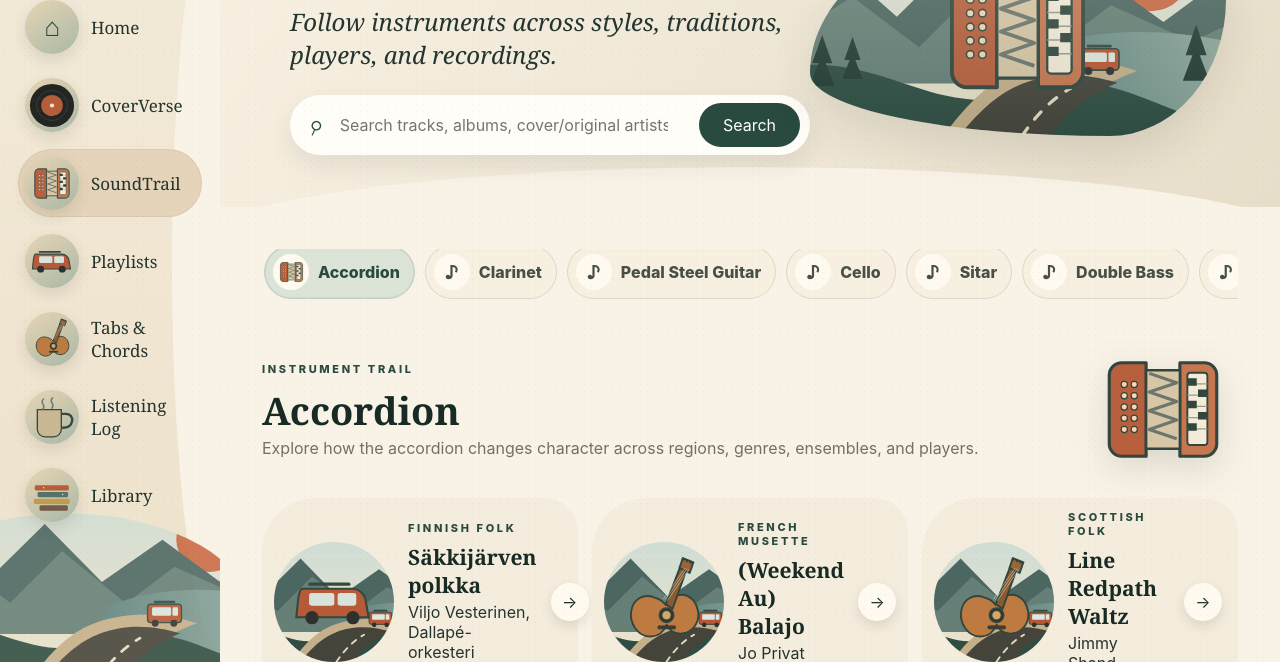
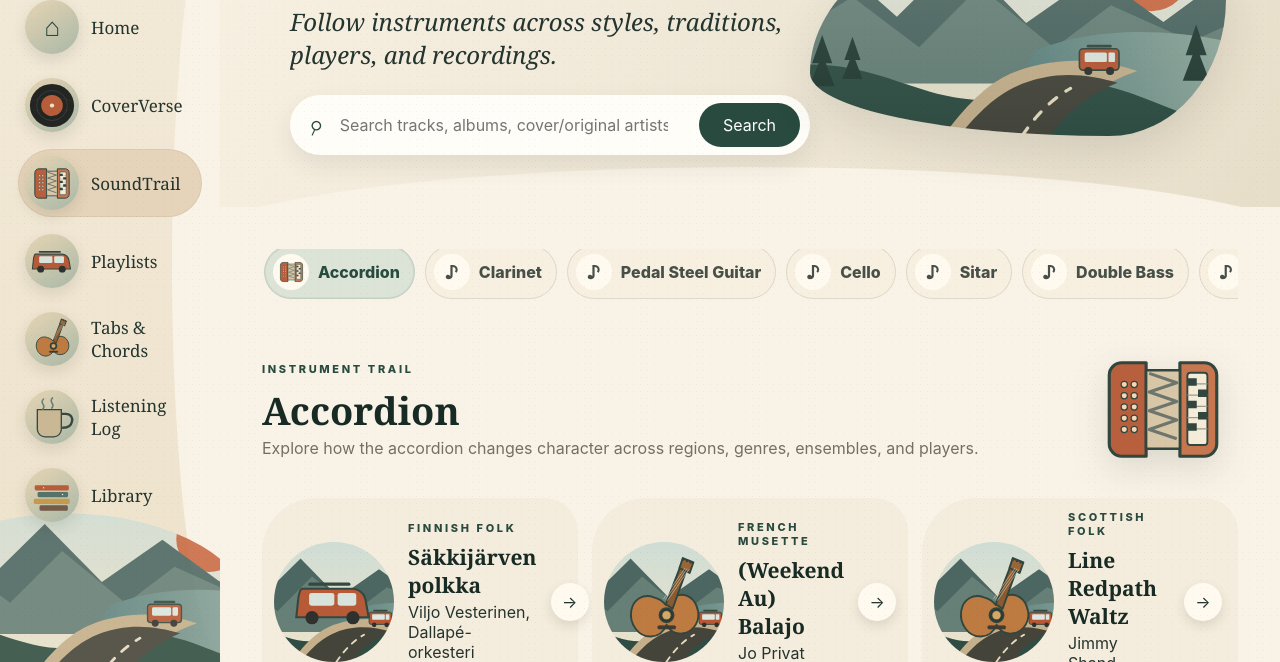
Before and after one commit to tpoirier1969/MusicVerse, a website built with Vite: page index.html in a window 1280 px wide. Both pictures are taken after a click on the link "SoundTrail". Shown: the part 137-799 px from the top of the page. Built offline with nearby package versions, Linux system fonts and the light colour scheme.

Commit message:
Keep SoundTrail hero instrument-neutral

```diff
--- a/src/styles.css
+++ b/src/styles.css
@@ -179,7 +179,7 @@ h1,h2,h3 { font-family:Georgia,serif; color:#172a24; }
 .track-table-wrap{padding:24px;overflow:hidden}.album-track-table{display:grid;overflow-x:auto}.album-track-head,.album-track-row{min-width:1060px;display:grid;grid-template-columns:42px minmax(210px,1.35fr) minmax(150px,.9fr) 72px minmax(240px,1.45fr) 270px;gap:12px;align-items:center;padding:11px 8px}
 .album-track-head{font-size:10px;text-transform:uppercase;letter-spacing:.08em;font-weight:900;color:var(--muted);border-bottom:1px solid rgba(36,52,47,.14)}
 .album-track-row{border-bottom:1px solid rgba(36,52,47,.08);font-size:14px}.album-track-title{display:grid;grid-template-columns:46px minmax(0,1fr);gap:10px;align-items:center}.album-track-art{width:44px;height:44px;border-radius:9px;overflow:hidden;background:#e6ddcf}.album-track-art img{width:100%;height:100%;object-fit:cover;display:block}.album-track-row:last-child{border-bottom:0}.album-track-row.is-search-hit{background:#f5e5cf;border-radius:14px}.album-track-row strong{font-family:Georgia,serif;font-size:16px}.album-track-row small{display:block;color:var(--muted);margin-top:2px}.track-match-label{display:inline-block;margin-left:7px;font-style:normal;font-size:9px;font-weight:900;text-transform:uppercase;letter-spacing:.06em;color:#7e3d27;background:#f1cdb5;border-radius:999px;padding:3px 6px;vertical-align:2px}.detail-search-note{display:block;margin-top:7px;font-size:12px;font-weight:800;color:var(--rust)}.track-musicians{font-size:12px;line-height:1.35;color:#5e6259}.track-actions{display:flex;gap:6px}.track-actions button{border:0;border-radius:999px;padding:8px 10px;background:#ede2cf;color:var(--pine);font-weight:800;cursor:pointer;white-space:nowrap}.track-actions button:nth-child(2){background:var(--pine);color:white}.track-actions button:disabled{opacity:.45;cursor:not-allowed}.empty-track-data{padding:26px;background:#f3ecdd;border-radius:20px;color:var(--muted)}
-.instrument-trip{background:linear-gradient(180deg,rgba(248,241,226,.18),rgba(39,68,58,.10)),url('/assets/accordion.svg') center 46%/44% no-repeat,url('/assets/roadscape.svg') center/cover}
+.instrument-trip{background:linear-gradient(180deg,rgba(248,241,226,.12),rgba(39,68,58,.08)),url('/assets/roadscape.svg') center/cover}
 .instrument-heading{align-items:center}.instrument-feature-icon{width:150px;max-width:24vw;height:auto;filter:drop-shadow(0 12px 18px rgba(39,48,42,.14))}.instrument-content{padding-top:38px}
 .version-flag{position:fixed;top:12px;right:16px;z-index:45;padding:7px 11px;border-radius:999px;background:rgba(248,242,230,.9);border:1px solid rgba(36,52,47,.12);box-shadow:0 6px 18px rgba(35,43,38,.08);backdrop-filter:blur(8px);font-size:11px;font-weight:900;letter-spacing:.05em;color:var(--pine)}
 .soundtrail-instrument-nav{display:flex;gap:10px;overflow-x:auto;padding:0 2px 18px;margin-bottom:24px;scrollbar-width:thin}
```
